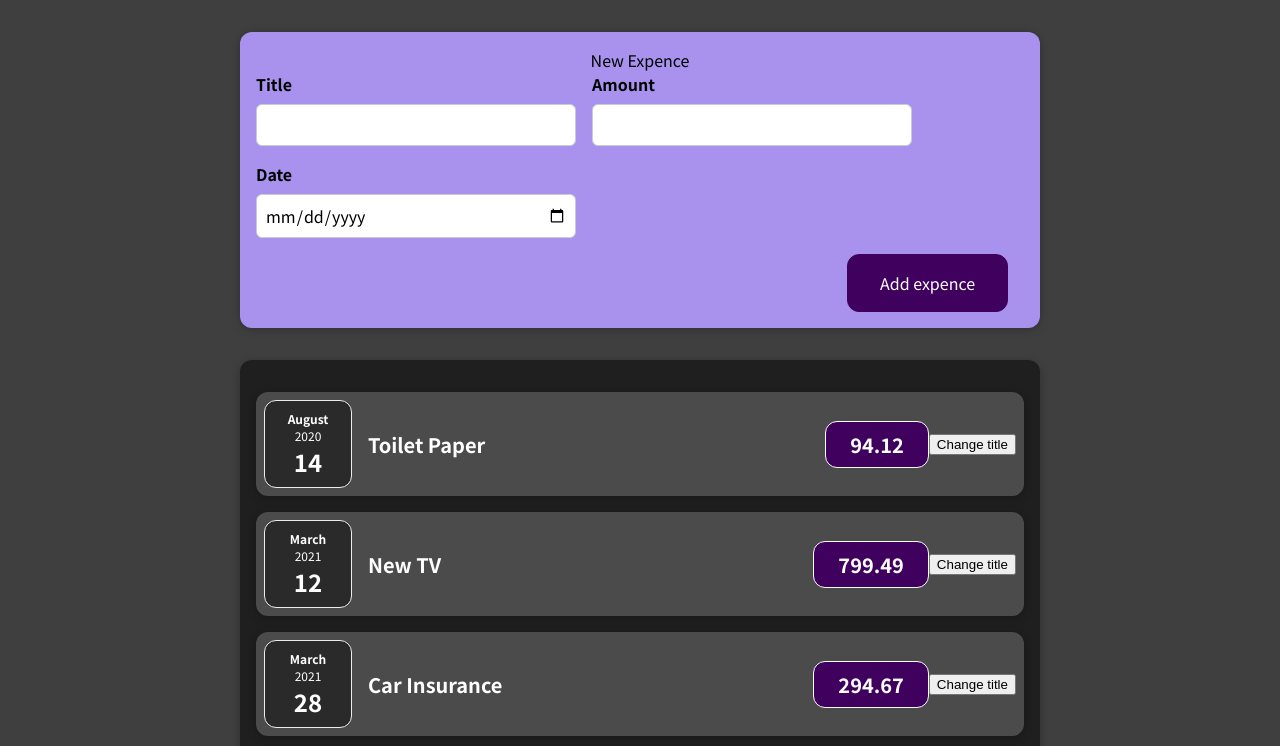
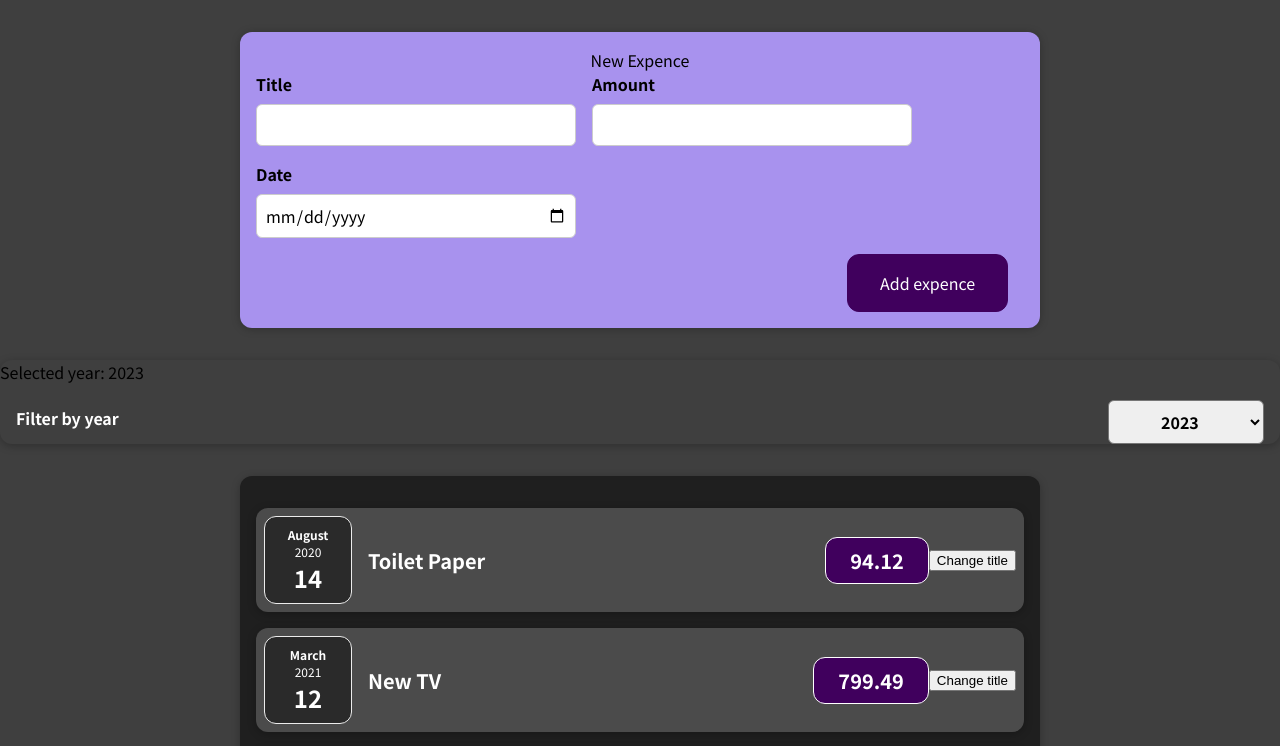
Before and after one commit to KUBER2/react, a React (Create React App) app in the folder first/my-firtst-app/: page / in a window 1280 px wide. Shown: the top 746 px of the page. Built offline with nearby package versions, Linux system fonts and the light colour scheme.

Commit message:
Added year filter component

```diff
--- a/first/my-firtst-app/src/App.js
+++ b/first/my-firtst-app/src/App.js
@@ -24,9 +24,15 @@
     },
   ];
 
+  const addExpence = (expence) => {
+    console.log("Added expence:");
+    console.log(expence);
+    expenses.push(expence);
+  };
+
   return (
     <div>
-      <NewExpence></NewExpence>
+      <NewExpence addExpence={addExpence}></NewExpence>
       <Expences data={expenses}></Expences>
     </div>
   );
--- /dev/null
+++ b/first/my-firtst-app/src/components/Expences/ExpencesFilter.js
@@ -0,0 +1,25 @@
+import React from "react";
+
+import "./ExpensesFilter.css";
+
+const ExpensesFilter = (props) => {
+  function onYearChangeHandler(e) {
+    props.onYearSeceltion(e.target.value);
+  }
+
+  return (
+    <div className="expenses-filter">
+      <div className="expenses-filter__control">
+        <label>Filter by year</label>
+        <select onChange={onYearChangeHandler}>
+          <option value="2023">2023</option>
+          <option value="2022">2022</option>
+          <option value="2021">2021</option>
+          <option value="2020">2020</option>
+        </select>
+      </div>
+    </div>
+  );
+};
+
+export default ExpensesFilter;
--- /dev/null
+++ b/first/my-firtst-app/src/components/Expences/ExpensesFilter.css
@@ -0,0 +1,24 @@
+.expenses-filter {
+  color: white;
+  padding: 0 1rem;
+}
+
+.expenses-filter__control {
+  display: flex;
+  width: 100%;
+  align-items: center;
+  justify-content: space-between;
+  margin: 1rem 0;
+}
+
+.expenses-filter label {
+  font-weight: bold;
+  margin-bottom: 0.5rem;
+}
+
+.expenses-filter select {
+  font: inherit;
+  padding: 0.5rem 3rem;
+  font-weight: bold;
+  border-radius: 6px;
+}
--- a/first/my-firtst-app/src/components/Expences/expences.js
+++ b/first/my-firtst-app/src/components/Expences/expences.js
@@ -1,8 +1,12 @@
 import "./expences.css";
 import ExpenceItem from "./ExpenceItem";
 import Card from "../UI/Card";
+import ExpensesFilter from "./ExpencesFilter";
+import { useState } from "react";
 
 function Expences(props) {
+  const [selectedYear, changeYear] = useState("2023");
+
   const expencesList = props.data.map((exp) => {
     return (
       <ExpenceItem
@@ -14,7 +18,20 @@
     );
   });
 
-  return <Card className="expenses">{expencesList}</Card>;
+  const yearSelected = (year) => {
+    changeYear(year);
+    console.log(year);
+  };
+
+  return (
+    <div>
+      <Card>
+        <div>Selected year: {selectedYear}</div>
+        <ExpensesFilter onYearSeceltion={yearSelected}></ExpensesFilter>
+      </Card>
+      <Card className="expenses">{expencesList}</Card>
+    </div>
+  );
 }
 
 export default Expences;
--- a/first/my-firtst-app/src/components/newExpence/NewExpence.js
+++ b/first/my-firtst-app/src/components/newExpence/NewExpence.js
@@ -1,11 +1,19 @@
 import "./NewExpence.css";
 
 import NewExpenceForm from "./NewExpenceForm";
-const NewExpence = () => {
+const NewExpence = (props) => {
+  function saveExpence(data) {
+    const res = {
+      ...data,
+      id: Math.random().toString,
+    };
+    props.addExpence(res);
+  }
+
   return (
     <div className="new-expense">
       New Expence
-      <NewExpenceForm></NewExpenceForm>
+      <NewExpenceForm onSaveExpence={saveExpence}></NewExpenceForm>
     </div>
   );
 };
--- a/first/my-firtst-app/src/components/newExpence/NewExpenceForm.js
+++ b/first/my-firtst-app/src/components/newExpence/NewExpenceForm.js
@@ -1,7 +1,7 @@
 import { useState } from "react";
 import "./NewExpenceForm.css";
 
-function NewExpenceForm() {
+function NewExpenceForm(props) {
   const [title, changeTitle] = useState("");
   const [amount, changeAmount] = useState("");
   const [datePicked, changeDate] = useState("");
@@ -25,7 +25,7 @@
     };
     changeTitle("");
     changeAmount("");
-    console.log(data);
+    props.onSaveExpence(data);
   };
 
   return (
```
